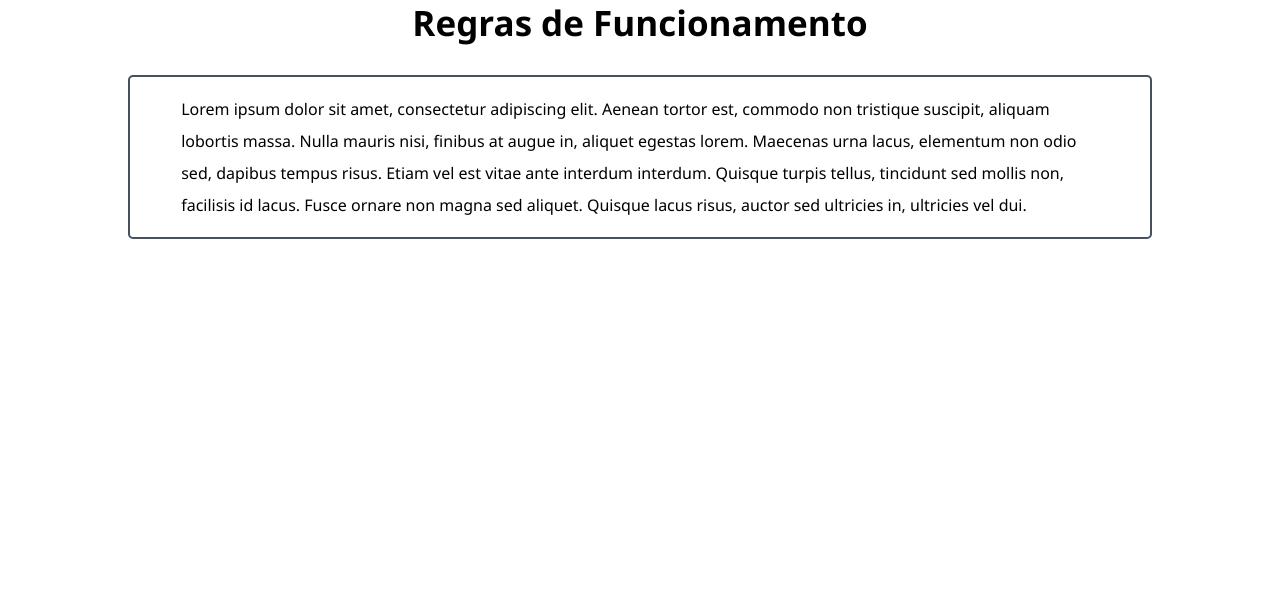
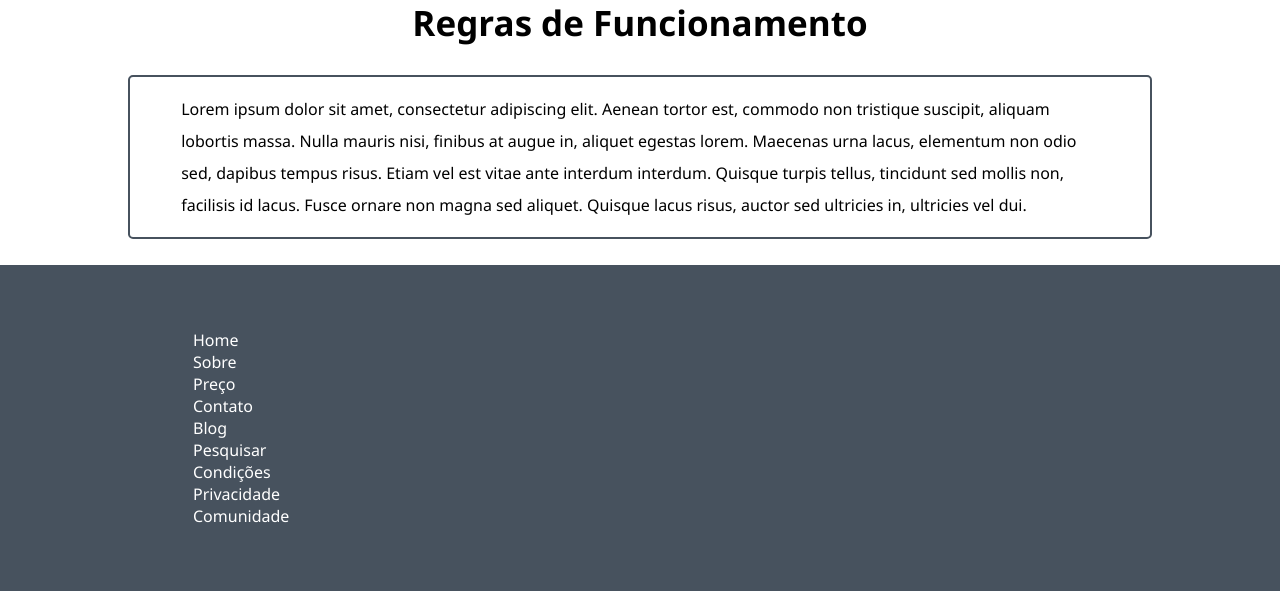
Before and after one commit to Aleyucra74/PigTime, a PHP site: page / in a window 1280 px wide. Shown: the part 1798-2389 px from the top of the page. Before the commit the page ends 2037 px from the top, so only its background shows below. Run offline with PHP 8.4, Linux system fonts and the light colour scheme.

Commit message:
PigTime-0.3 Footer inicializado

```diff
--- a/css/style.css
+++ b/css/style.css
@@ -182,3 +182,25 @@ iframe {
     padding: 0 5%;
     line-height: 2;
 }
+
+/* FOOTER */
+
+footer {
+    width: 100%;
+    display: flex;
+    background-color: #47525E;
+}
+
+.ftrComun {
+    display: grid;
+    padding: 5% 15%;
+}
+
+.ftrComun div {
+    display: grid;
+}
+
+footer a {
+    color: #fff;
+    margin: 0 1px;
+}
--- a/index.html
+++ b/index.html
@@ -125,8 +125,25 @@
                 </p>
             </div>
         </section>
+    </main>
+    <footer>
+        <section class="ftrComun">
+            <div>
+                <a href="#">Home</a>
+                <a href="#">Sobre</a>
+                <a href="#">Preço</a>
+                <a href="#">Contato</a>
+            </div>
+            <div>
+                <a href="#">Blog</a>
+                <a href="#">Pesquisar</a>
+                <a href="#">Condições</a>
+                <a href="#">Privacidade</a>
+                <a href="#">Comunidade</a>
+            </div>
+        </section>
+    </footer>
 
-    </main>
     <script src="./js/script.js"></script>
 </body>
 
```
